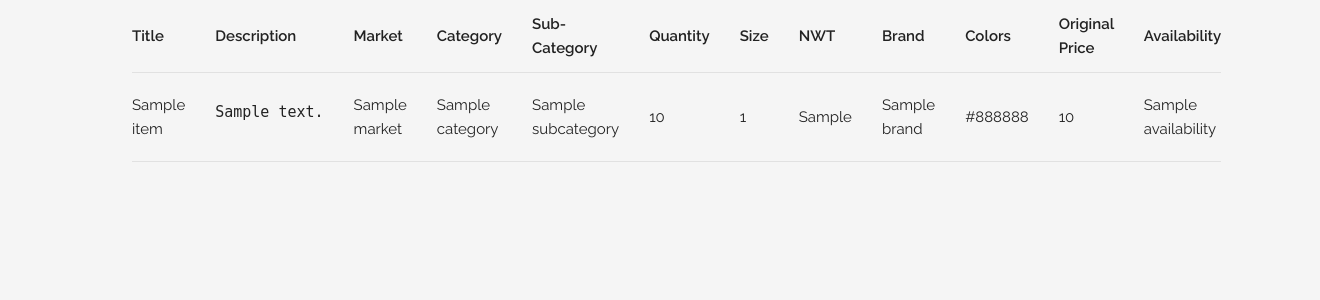
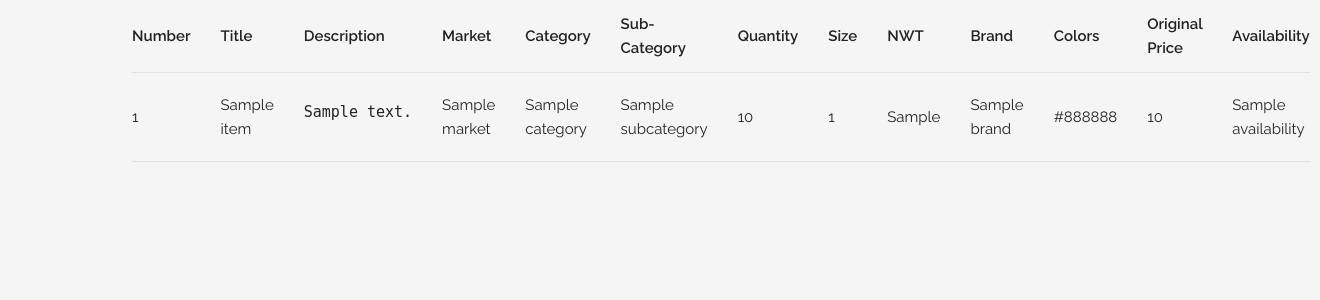
Before and after one commit to linstantnoodles/shouldiputitback, a Flask app: template templates/inventory.html in a window 1320 px wide. Shown: the part 80-380 px from the top of the page. Run offline with Flask 2, Linux system fonts and the light colour scheme; the template is opened without the code that fills it: most values are stand-ins (such as "Sample title", 1, 10 or a date in 2020).

Commit message:
Add index numbers to inventory

```diff
--- a/templates/inventory.html
+++ b/templates/inventory.html
@@ -19,6 +19,7 @@
       <table class="u-full-width">
           <thead>
             <tr>
+              <th>Number</th>
               <th>Title</th>
               <th>Description</th>
               <th>Market</th>
@@ -36,6 +37,7 @@
           <tbody>
             {% for item in items %}
                 <tr>
+                  <td>{{ loop.index }}</td>
                   <td>{{ item["title"] }}</td>
                   <td><pre>{{ item["description"] }}</pre></td>
                   <td>{{ item["market"] }}</td>
```
